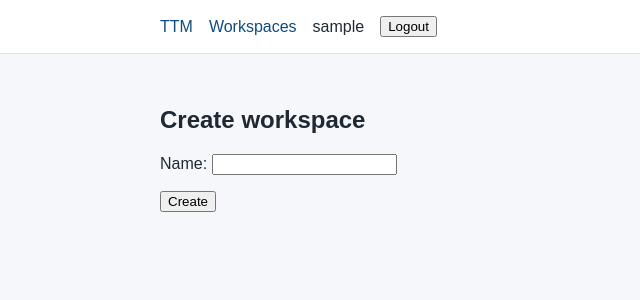
After one commit to f1sherFM/Team_Task_Manager, a Django app: page /workspaces/create/ in a window 1280 px wide. The commit adds this page. Shown: the top 300 px of the page, without its empty margins (0-640 px from the left). Run offline with Django 5.2, Linux system fonts and the light colour scheme; the visitor is signed in with stand-in values (Sample User, id 1).

Commit message:
feat: workspace HTML pages

```diff
--- a/team_task_manager/urls.py
+++ b/team_task_manager/urls.py
@@ -6,5 +6,6 @@ from core.views import HomeView
 urlpatterns = [
     path("", HomeView.as_view(), name="home"),
     path("accounts/", include("accounts.urls")),
+    path("workspaces/", include("workspaces.urls")),
     path("admin/", admin.site.urls),
 ]
--- a/templates/base.html
+++ b/templates/base.html
@@ -12,6 +12,7 @@
         <nav>
             <a href="{% url 'home' %}">TTM</a>
             {% if request.user.is_authenticated %}
+                <a href="{% url 'workspace-list' %}">Workspaces</a>
                 <span>{{ request.user.username }}</span>
                 <form action="{% url 'logout' %}" method="post">
                     {% csrf_token %}
--- a/templates/home.html
+++ b/templates/home.html
@@ -6,5 +6,8 @@
 <section>
     <h1>Team Task Manager</h1>
     <p>Backend-first project and task management platform.</p>
+    {% if request.user.is_authenticated %}
+        <p><a href="{% url 'workspace-list' %}">Open your workspaces</a></p>
+    {% endif %}
 </section>
 {% endblock %}
--- /dev/null
+++ b/templates/workspaces/workspace_form.html
@@ -0,0 +1,14 @@
+{% extends "base.html" %}
+
+{% block title %}Create Workspace | Team Task Manager{% endblock %}
+
+{% block content %}
+<section>
+    <h1>Create workspace</h1>
+    <form method="post">
+        {% csrf_token %}
+        {{ form.as_p }}
+        <button type="submit">Create</button>
+    </form>
+</section>
+{% endblock %}
--- /dev/null
+++ b/workspaces/forms.py
@@ -0,0 +1,5 @@
+from django import forms
+
+
+class WorkspaceCreateForm(forms.Form):
+    name = forms.CharField(max_length=255)
--- a/workspaces/selectors.py
+++ b/workspaces/selectors.py
@@ -17,3 +17,7 @@ def get_workspace_members(workspace: Workspace) -> QuerySet[Membership]:
 
 def get_workspace_by_slug(slug: str) -> Workspace:
     return Workspace.objects.select_related("owner").get(slug=slug)
+
+
+def get_user_workspace_by_slug(*, slug: str, user) -> Workspace:
+    return get_user_workspaces(user).get(slug=slug)
--- /dev/null
+++ b/workspaces/urls.py
@@ -0,0 +1,16 @@
+from django.urls import path
+
+from workspaces.views import (
+    WorkspaceCreateView,
+    WorkspaceDetailView,
+    WorkspaceListView,
+    WorkspaceMembersView,
+)
+
+
+urlpatterns = [
+    path("", WorkspaceListView.as_view(), name="workspace-list"),
+    path("create/", WorkspaceCreateView.as_view(), name="workspace-create"),
+    path("<slug:slug>/members/", WorkspaceMembersView.as_view(), name="workspace-members"),
+    path("<slug:slug>/", WorkspaceDetailView.as_view(), name="workspace-detail"),
+]
--- a/workspaces/views.py
+++ b/workspaces/views.py
@@ -1,3 +1,69 @@
-from django.shortcuts import render
+from django.contrib import messages
+from django.contrib.auth.mixins import LoginRequiredMixin
+from django.http import Http404
+from django.shortcuts import redirect
+from django.views.generic import FormView, TemplateView
 
-# Create your views here.
+from workspaces.models import Workspace
+from workspaces.forms import WorkspaceCreateForm
+from workspaces.selectors import (
+    get_user_workspaces,
+    get_workspace_members,
+    get_user_workspace_by_slug,
+)
+from workspaces.services import create_workspace
+
+
+class WorkspaceAccessMixin(LoginRequiredMixin):
+    workspace = None
+
+    def dispatch(self, request, *args, **kwargs):
+        try:
+            self.workspace = get_user_workspace_by_slug(
+                slug=kwargs["slug"],
+                user=request.user,
+            )
+        except Workspace.DoesNotExist as exc:
+            raise Http404("Workspace not found.") from exc
+        return super().dispatch(request, *args, **kwargs)
+
+
+class WorkspaceListView(LoginRequiredMixin, TemplateView):
+    template_name = "workspaces/workspace_list.html"
+
+    def get_context_data(self, **kwargs):
+        context = super().get_context_data(**kwargs)
+        context["workspaces"] = get_user_workspaces(self.request.user)
+        return context
+
+
+class WorkspaceCreateView(LoginRequiredMixin, FormView):
+    form_class = WorkspaceCreateForm
+    template_name = "workspaces/workspace_form.html"
+
+    def form_valid(self, form):
+        workspace = create_workspace(
+            owner=self.request.user,
+            name=form.cleaned_data["name"],
+        )
+        messages.success(self.request, "Workspace created.")
+        return redirect("workspace-detail", slug=workspace.slug)
+
+
+class WorkspaceDetailView(WorkspaceAccessMixin, TemplateView):
+    template_name = "workspaces/workspace_detail.html"
+
+    def get_context_data(self, **kwargs):
+        context = super().get_context_data(**kwargs)
+        context["workspace"] = self.workspace
+        return context
+
+
+class WorkspaceMembersView(WorkspaceAccessMixin, TemplateView):
+    template_name = "workspaces/workspace_members.html"
+
+    def get_context_data(self, **kwargs):
+        context = super().get_context_data(**kwargs)
+        context["workspace"] = self.workspace
+        context["memberships"] = get_workspace_members(self.workspace)
+        return context
```
Also changed, not shown: templates/workspaces/workspace_detail.html (added, +12 -0 lines), templates/workspaces/workspace_list.html (added, +17 -0 lines), templates/workspaces/workspace_members.html (added, +14 -0 lines).
